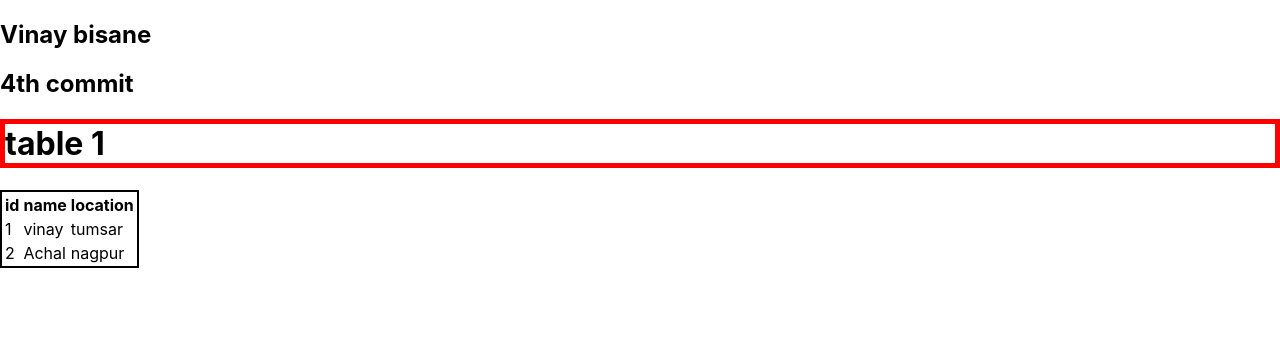
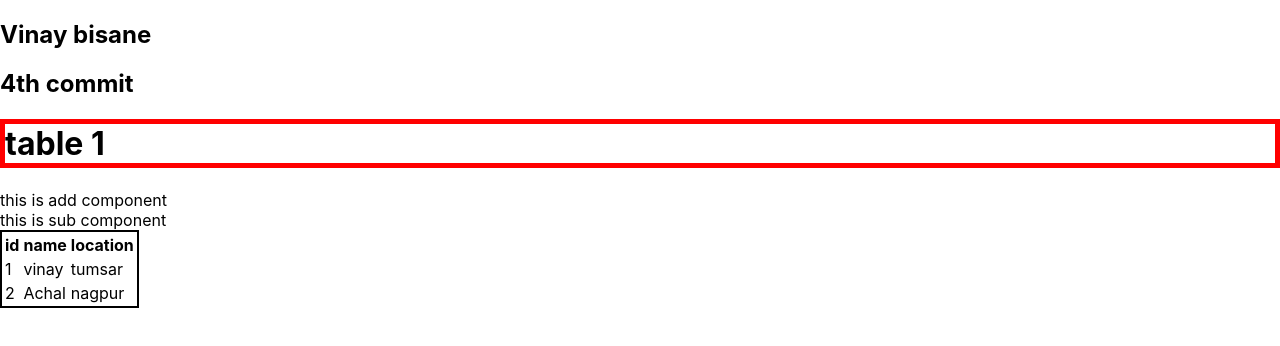
Before and after one commit to Vinaybisane/my-app, a React (Create React App) app: page / in a window 1280 px wide. Shown: the top 346 px of the page. Built offline with nearby package versions, Linux system fonts and the light colour scheme.

Commit message:
5th commit

```diff
--- a/src/App.js
+++ b/src/App.js
@@ -1,12 +1,17 @@
 import logo from './logo.svg';
 import './App.css';
+import Sub from './component/Sub/Sub';
+import Add from './component/Add/Add';
 
 function App() {
   return (
     <div>
       <h2>Vinay bisane</h2>
       <h2> 4th commit</h2>
+
       <h1>table 1</h1>
+      <Add></Add>
+      <Sub />
    <table>
     <tr>
       <th>id</th>
--- /dev/null
+++ b/src/component/Add/Add.js
@@ -0,0 +1,6 @@
+const Add=()=>{
+    return(
+        <div>this is add component</div>
+    )
+}
+export default Add;
--- /dev/null
+++ b/src/component/Sub/Sub.js
@@ -0,0 +1,6 @@
+const Sub =() =>{
+    return(
+        <div>this is sub component</div>
+    )
+}
+export default Sub;
```
